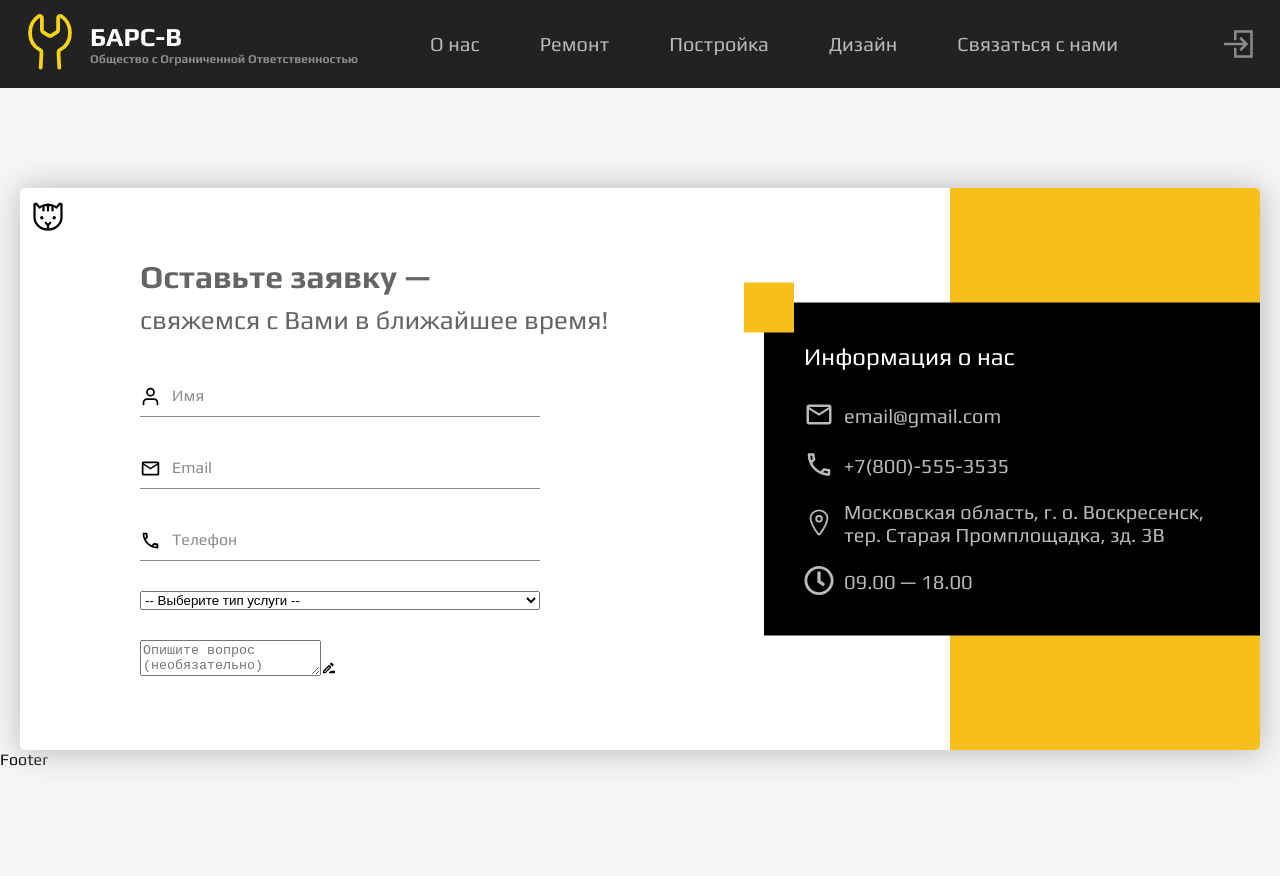
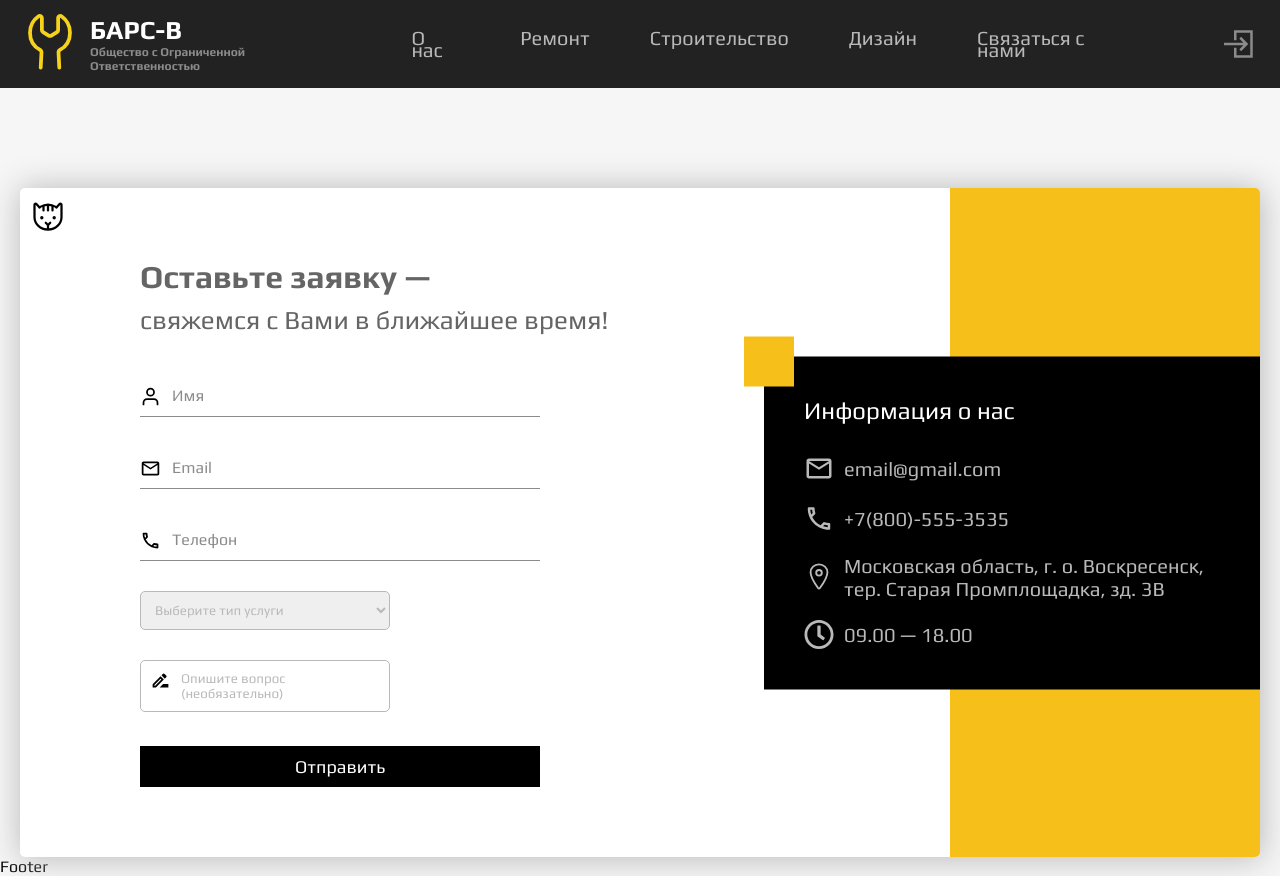
Before and after one commit to phicae4f/hardware-store, a React (Vite) app in the folder client/: page / in a window 1280 px wide. Before the commit the page ends 800 px from the top, so only its background shows below. Built offline with nearby package versions, Linux system fonts and the light colour scheme.

Commit message:
contactUs ui

```diff
--- a/client/src/components/ContactUs.tsx
+++ b/client/src/components/ContactUs.tsx
@@ -20,6 +20,7 @@ export const ContactUs = () => {
                         <CustomInput type="tel" placeholder="Телефон" name="tel"/>
                         <CustomSelect/>
                         <CustomTextArea placeholder="Опишите вопрос (необязательно)"/>
+                        <button className="contact-us__btn" type="button">Отправить</button>
                     </form>
                     <div className="contact-us__info">
                         <h2 className="contact-us__info-title">Информация о&nbsp;нас</h2>
--- a/client/src/components/Header.tsx
+++ b/client/src/components/Header.tsx
@@ -22,7 +22,7 @@ export const Header = () => {
           <ul className="header__nav">
             <li className="header__nav-item">О нас</li>
             <li className="header__nav-item">Ремонт</li>
-            <li className="header__nav-item">Постройка</li>
+            <li className="header__nav-item">Строительство</li>
             <li className="header__nav-item">Дизайн</li>
             <li className="header__nav-item">Связаться с нами</li>
           </ul>
--- a/client/src/scss/blocks/_contact-us.scss
+++ b/client/src/scss/blocks/_contact-us.scss
@@ -54,6 +54,22 @@
         flex-direction: column;
         gap: 30px;
         width: 40%;
+    }
+
+    &__btn {
+        width: 100%;
+        padding: 10px;
+        border: none;
+        font-family: $ff-play;
+        background-color: $color-black;
+        color: $color-white;
+        font-size: 18px;
+        cursor: pointer;
+        transition: color $transition-300;
+
+        &:hover, &:focus-visible {
+            color: $color-moon-yellow;
+        }
     }
 
     &__info {
--- a/client/src/scss/blocks/_custom-select.scss
+++ b/client/src/scss/blocks/_custom-select.scss
@@ -0,0 +1,19 @@
+@use "../global/variables" as *;
+
+.custom-select {
+    width: 250px;
+    font-family: $ff-play;
+    padding: 10px;
+    border: 1px solid $color-silver;
+    border-radius: 5px;
+    outline: none;
+    margin: 0;
+    color: $color-silver;
+    transition: color $transition-300, border $transition-300;
+
+    &:focus, &:focus-visible, &:hover {
+        color: $color-dim-gray;
+        border: 1px solid $color-dim-gray;
+    }
+
+}
--- a/client/src/scss/blocks/_custom-textarea.scss
+++ b/client/src/scss/blocks/_custom-textarea.scss
@@ -1,5 +1,31 @@
 @use "../global/variables" as *;
 
 .custom-textarea {
+    width: 250px;
+    position: relative;
 
+    &__field {
+        width: 100%;
+        outline: none;
+        resize: none;
+        border: 1px solid $color-silver;
+        padding: 10px 10px 10px 40px;
+        border-radius: 5px;
+        transition: border $transition-300;
+
+        &::placeholder {
+            font-family: $ff-play;
+            color: $color-silver;
+        }
+
+        &:focus, &:focus-visible, &:hover {
+        border: 1px solid $color-dim-gray;
+    }
+    }
+
+    &__icon {
+        top: 10px;
+        left: 10px;
+        position: absolute;
+    }
 }
--- a/client/src/ui/CustomSelect.tsx
+++ b/client/src/ui/CustomSelect.tsx
@@ -1,22 +1,22 @@
 
 export const CustomSelect = () => {
     return (
-    <select name="service_type" required>
-        <option value="">-- Выберите тип услуги --</option>
+    <select className="custom-select" name="service_type" required>
+        <option className="custom-select__title" value=""> Выберите тип услуги</option>
 
-        <optgroup label="🔨 Ремонт">
+        <optgroup label="Ремонт">
             <option value="Ремонт квартиры">Ремонт квартиры</option>
             <option value="Ремонт дома">Ремонт дома</option>
             <option value="Ремонт офиса">Ремонт офиса</option>
         </optgroup>
 
-        <optgroup label="🏠 Строительство">
+        <optgroup label="Строительство">
             <option value="Строительство дома">Строительство дома</option>
             <option value="Строительство бани">Строительство бани</option>
             <option value="Строительство гаража">Строительство гаража</option>
         </optgroup>
 
-        <optgroup label="🎨 Дизайн">
+        <optgroup label="Дизайн">
             <option value="Дизайн интерьера">Дизайн интерьера</option>
         </optgroup>
 
--- a/client/src/ui/CustomTextArea.tsx
+++ b/client/src/ui/CustomTextArea.tsx
@@ -9,7 +9,7 @@ export const CustomTextArea = (props: CustomTextAreaProps) => {
         <div className="custom-textarea">
             <textarea className="custom-textarea__field" name="textarea" placeholder={props.placeholder}>
             </textarea>
-            <span className="custom-textarea__icon"><MdOutlineDriveFileRenameOutline/></span>
+            <span className="custom-textarea__icon"><MdOutlineDriveFileRenameOutline size={21}/></span>
         </div>
     )
 }
```
